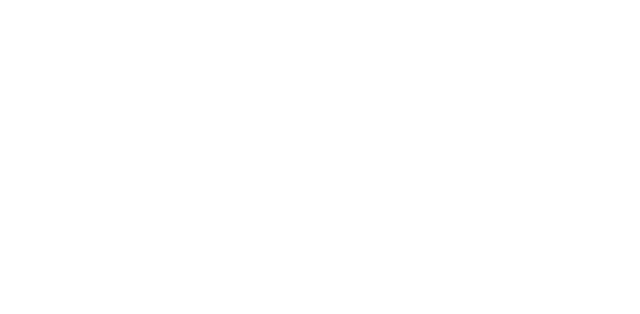
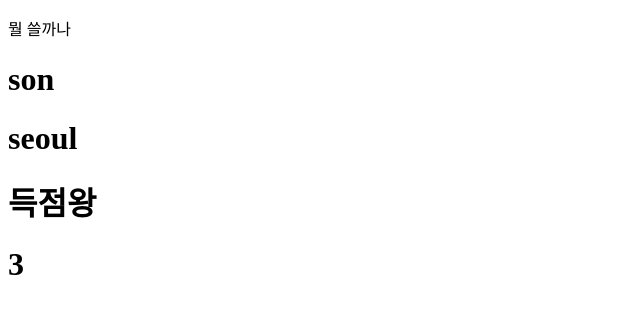
Before and after one commit to jjeongneee/react20231031, a React (Create React App) app: page / in a window 1280 px wide. Shown: the top 314 px of the page, without its empty margins (0-640 px from the left). Built offline with nearby package versions, Linux system fonts and the light colour scheme.

Commit message:
default export, import

```diff
--- a/src/App.js
+++ b/src/App.js
@@ -1,8 +1,13 @@
+import MyBox, { person, team } from "./component/MyContainer";
 
 function App() {
   return (
     <div>
-
+      <MyBox />
+      <h1>{person.name}</h1>
+      <h1>{person.address}</h1>
+      <h1>{team.title}</h1>
+      <h1>{team.score}</h1>
     </div>
   );
 }
--- /dev/null
+++ b/src/component/MyContainer.js
@@ -0,0 +1,12 @@
+function MyBox() {
+  return (
+    <div>
+      <p>뭘 쓸까나</p>
+    </div>
+  );
+}
+
+export const person = { name: "son", address: "seoul" };
+export const team = { title: "득점왕", score: 3 };
+
+export default MyBox;
```
